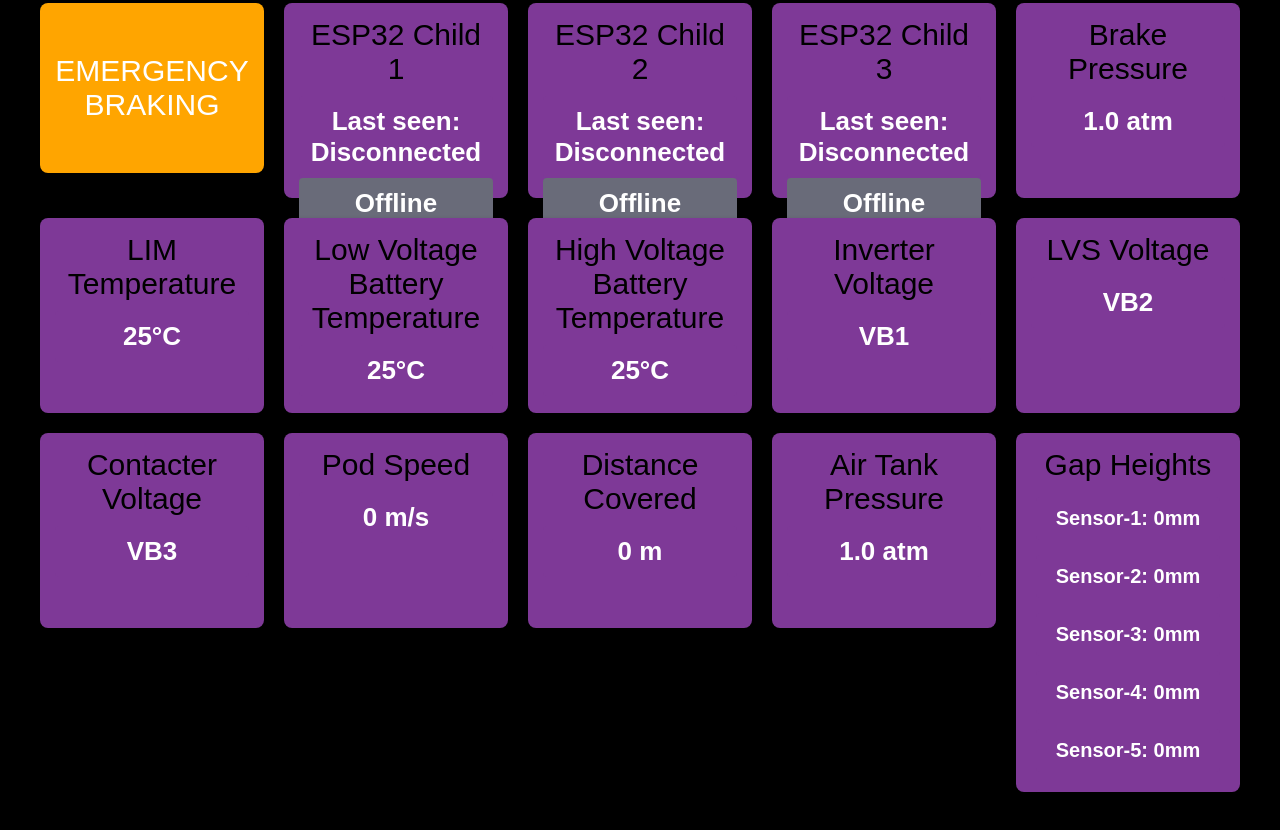
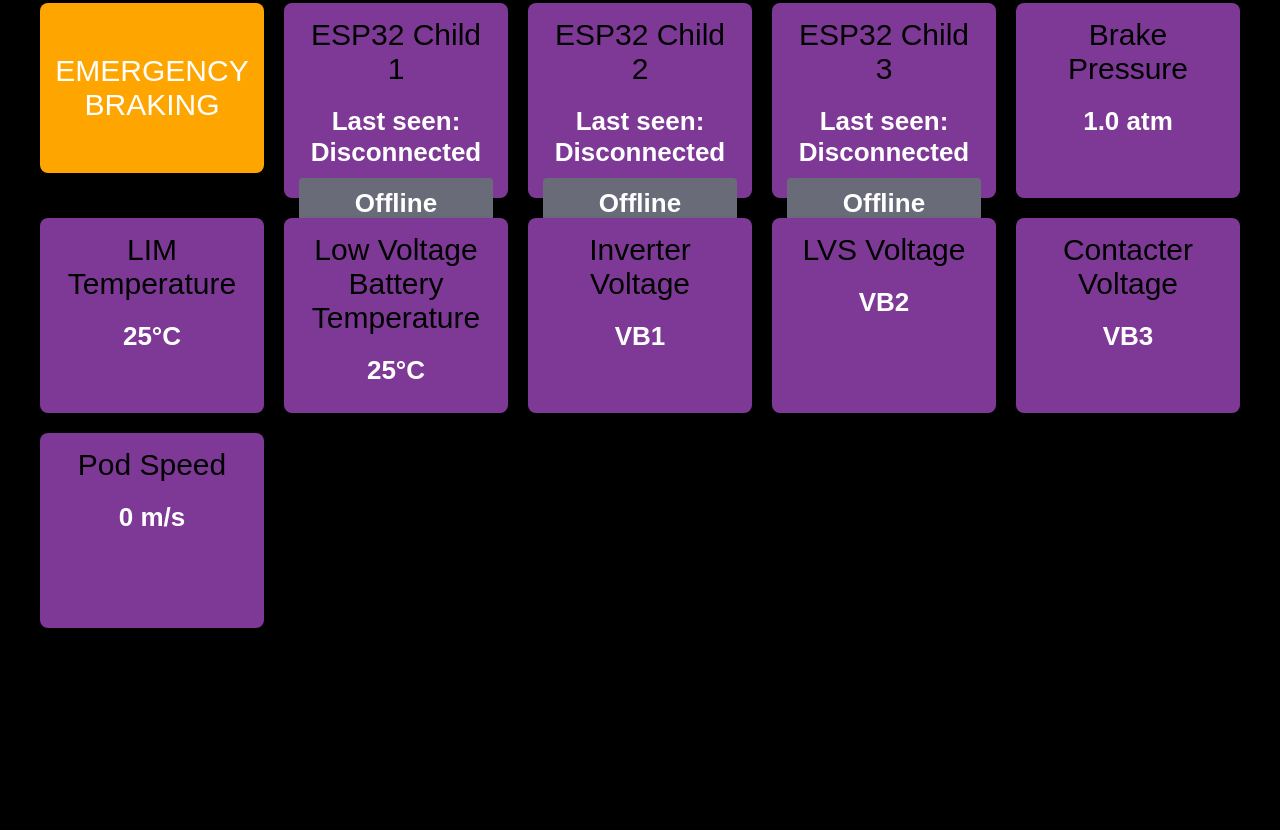
Before and after one commit to YashChauhan-2303/loop_gui_final_from_my_side, a plain HTML site: page index.html in a window 1280 px wide. Shown: the part 352-1182 px from the top of the page. After the commit the page ends 1020 px from the top, so only its background shows below. Drawn offline with Linux system fonts and the light colour scheme.

Commit message:
index.html

```diff
--- a/index.html
+++ b/index.html
@@ -98,10 +98,10 @@
       </div>
 
       <!-- High Voltage Battery Temperature -->
-      <div class="parameter-box">
+<!--       <div class="parameter-box">
         <label>High Voltage Battery Temperature</label>
         <div class="value-display" id="battery-temp-hv">25°C</div>
-      </div>
+      </div> -->
 
       <!-- Inverter Voltage Reading -->
       <div class="parameter-box">
@@ -128,16 +128,16 @@
       </div>
 
       <!-- Distance Covered -->
-      <div class="parameter-box">
+<!--       <div class="parameter-box">
         <label>Distance Covered</label>
         <div class="value-display" id="distance-value">0 m</div>
-      </div>
+      </div> -->
 
       <!-- Air Tank Pressure (Rename second pressure-value) -->
-      <div class="parameter-box">
+<!--       <div class="parameter-box">
         <label>Air Tank Pressure</label>
         <div class="value-display" id="pressure-value-2">1.0 atm</div>
-      </div>
+      </div> -->
 
       <!-- Battery Status -->
       <!-- <div class="parameter-box battery-box">
@@ -149,7 +149,7 @@
       </div> -->
 
       <!-- Gap Height Readings (Rename "gap4" to "gap5") -->
-      <div class="parameter-box">
+<!--       <div class="parameter-box">
         <label>Gap Heights</label>
         <div class="gap-container">
             <div class="value-display" id="gap1">Sensor-1: 0mm</div>
@@ -158,7 +158,7 @@
             <div class="value-display" id="gap4">Sensor-4: 0mm</div>
             <div class="value-display" id="gap5">Sensor-5: 0mm</div>
         </div>
-      </div>
+      </div> -->
 
     </main>
   </body>
```
